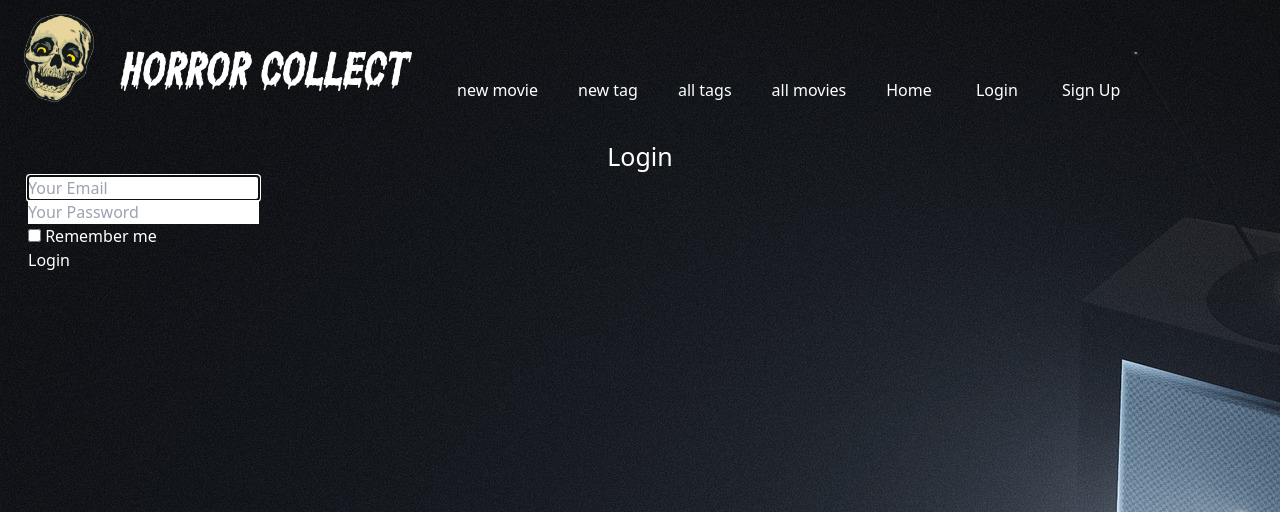
After one commit to lissalad/scary-movies, a Flask app: page /login in a window 1280 px wide. The commit adds this page. Shown: the top 512 px of the page. Run offline with Flask 2, Linux system fonts and the light colour scheme; some libraries are stand-ins or nearby versions.

Commit message:
delete buttons, user login thanks @dylanplayer

```diff
--- a/app/controllers/auth.py
+++ b/app/controllers/auth.py
@@ -1,7 +1,71 @@
 from flask import Blueprint, request, render_template, redirect, url_for, flash
-
+from werkzeug.security import generate_password_hash, check_password_hash
+from app.models import User
+from app import db
+from flask_login import login_user, current_user, login_required, logout_user
 auth = Blueprint('auth', __name__)
 
 @auth.route('/')
-def home():
+def index():
   return render_template('index.html')
+
+@auth.route('/login')
+def login():
+  return render_template('auth/login.html')
+
+@auth.route('/login', methods=['POST'])
+def login_post():
+  # login code goes here
+  email = request.form.get('email')
+  password = request.form.get('password')
+  remember = True if request.form.get('remember') else False
+
+  user = User.query.filter_by(email=email).first()
+
+  # check if the user actually exists
+  # take the user-supplied password, hash it, and compare it to the hashed password in the database
+  if not user or not check_password_hash(user.password, password):
+    flash('Please check your login details and try again.')
+    return redirect(url_for('auth.login')) # if the user doesn't exist or password is wrong, reload the page
+
+  login_user(user, remember=remember)
+
+  # if the above check passes, then we know the user has the right credentials
+  return redirect(url_for('auth.profile'))
+
+@auth.route('/signup')
+def signup():
+  return render_template('auth/signup.html')
+
+@auth.route('/signup', methods=['POST'])
+def signup_post():
+  # code to validate and add user to database goes here
+  email = request.form.get('email')
+  name = request.form.get('name')
+  password = request.form.get('password')
+
+  user = User.query.filter_by(email=email).first() # if this returns a user, then the email already exists in database
+
+  if user: # if a user is found, we want to redirect back to signup page so user can try again
+    flash('Email address already exists')
+    return redirect(url_for('auth.signup'))
+
+  # create a new user with the form data. Hash the password so the plaintext version isn't saved.
+  new_user = User(email=email, name=name, password=generate_password_hash(password, method='sha256'))
+
+  # add the new user to the database
+  db.session.add(new_user)
+  db.session.commit()
+  return redirect(url_for('auth.login'))
+
+@auth.route('/profile')
+@login_required
+def profile():
+  print("HELLO" + current_user.name)
+  return render_template('auth/profile.html', user=current_user)
+
+@auth.route('/logout')
+@login_required
+def logout():
+    logout_user()
+    return redirect(url_for('main.index'))
--- a/app/models.py
+++ b/app/models.py
@@ -19,3 +19,9 @@ movie_tags_table = db.Table('movie_tags',
     db.Column('movie_id', db.Integer, db.ForeignKey('movie.id'), primary_key=True),
     db.Column('tag_id', db.Integer, db.ForeignKey('tag.id'), primary_key=True)
 )
+
+class User(db.Model, UserMixin):
+  id = db.Column(db.Integer, primary_key=True) # primary keys are required by SQLAlchemy
+  email = db.Column(db.String(100), unique=True)
+  password = db.Column(db.String(100))
+  name = db.Column(db.String(1000))
--- a/app/static/style.css
+++ b/app/static/style.css
@@ -28,9 +28,9 @@ h1 {
   font-size: 25px;
   width: 100%;
   text-align: center;
-  margin: 20px;
+  /* margin: 20px; */
 }
 
 a {
-  margin: 20px;
+  margin: 0px 20px;
 }
--- /dev/null
+++ b/app/templates/auth/login.html
@@ -0,0 +1,29 @@
+{% extends "layouts/base.html" %}
+
+{% block content %}
+<div class="m-7">
+    <h3 class="title">Login</h3>
+    <div class="box">
+        <form method="POST" action="/login">
+            <div class="field">
+                <div class="control">
+                    <input class="input is-large" type="email" name="email" placeholder="Your Email" autofocus="">
+                </div>
+            </div>
+
+            <div class="field">
+                <div class="control">
+                    <input class="input is-large" type="password" name="password" placeholder="Your Password">
+                </div>
+            </div>
+            <div class="field">
+                <label class="checkbox">
+                    <input type="checkbox" name="remember">
+                    Remember me
+                </label>
+            </div>
+            <button class="button is-block is-info is-large is-fullwidth">Login</button>
+        </form>
+    </div>
+</div>
+{% endblock %}
--- a/app/templates/layouts/base.html
+++ b/app/templates/layouts/base.html
@@ -8,9 +8,12 @@
   <body class="bg-[url('/static/images/tv.jpg')] text-white">
     {% include "partials/header.html" %}
     <!-- <main class="bg-gradient-to-t from-rose-500 to-black p-5 flex flex-col items-center p-4"> -->
-      <main>
-      {% block content %}{% endblock %}
-    </main>
+    {% with messages = get_flashed_messages() %} {% if messages %}
+    <div class="notification is-danger">
+      {{ messages[0] }}
+    </div>
+    {% endif %} {% endwith %}
+    <main>{% block content %}{% endblock %}</main>
   </body>
 
   <style>
--- a/app/templates/movies/edit.html
+++ b/app/templates/movies/edit.html
@@ -33,6 +33,7 @@
       {% endfor %}
     </ul>
 
+    <a href="{{ url_for('movies.delete', id=movie.id) }}">delete</a>
     {{ form.submit }}
   </fieldset>
 </form>
--- a/app/templates/movies/show.html
+++ b/app/templates/movies/show.html
@@ -2,6 +2,7 @@
 <h1>{{ movie.title }}</h1>
 <p>{{ movie.release_date }}</p>
 <a href="{{ url_for('movies.edit', id=movie.id) }}">edit</a>
+
 
 <div class="flex flex-row justify-left flex-wrap m-3">
 
--- a/app/templates/partials/header.html
+++ b/app/templates/partials/header.html
@@ -5,5 +5,27 @@
   <a href="{{ url_for('tags.new') }}">new tag</a>
   <a href="{{ url_for('tags.index') }}">all tags</a>
   <a href="{{ url_for('movies.index') }}">all movies</a>
-
+  <div class="navbar-end">
+    <a href="{{ url_for('main.index') }}" class="navbar-item">
+        Home
+    </a>
+    {% if current_user.is_authenticated %}
+    <a href="{{ url_for('auth.profile') }}" class="navbar-item">
+        Profile
+    </a>
+    {% endif %}
+    {% if not current_user.is_authenticated %}
+    <a href="{{ url_for('auth.login') }}" class="navbar-item">
+        Login
+    </a>
+    <a href="{{ url_for('auth.signup') }}" class="navbar-item">
+        Sign Up
+    </a>
+    {% endif %}
+    {% if current_user.is_authenticated %}
+    <a href="{{ url_for('auth.logout') }}" class="navbar-item">
+        Logout
+    </a>
+    {% endif %}
 </div>
+</div>
--- a/app/templates/tags/edit.html
+++ b/app/templates/tags/edit.html
@@ -14,6 +14,7 @@
       <li class="error">{{ error }}</li>
       {% endfor %}
     </ul>
+    <a href="{{ url_for('tags.delete', id=tag.id) }}">delete</a>
 
     {{ form.submit }}
   </fieldset>
--- a/app/templates/tags/show.html
+++ b/app/templates/tags/show.html
@@ -1,7 +1,9 @@
 {% extends 'layouts/base.html' %} {% block content %}
 
-<h1 class="title">{{ tag.name }}</h1>
-<a href="{{ url_for('tags.edit', id=tag.id) }}">edit</a>
+<div class="flex flex-row w-48 items-end">
+  <h1 class="title">{{ tag.name }}</h1>
+  <a class="edit" href="{{ url_for('tags.edit', id=tag.id) }}">edit</a>
+</div>
 
 <div>
   {% for movie in tag.movies %}
```
Also changed, not shown: app/__init__.py (+13 -1 lines), app/controllers/movies.py (+9 -0 lines), app/controllers/tags.py (+9 -0 lines), app/templates/auth/profile.html (added, +7 -0 lines), app/templates/auth/signup.html (added, +31 -0 lines), app/controllers/main.py (line endings or trailing spaces), app/database.db.
